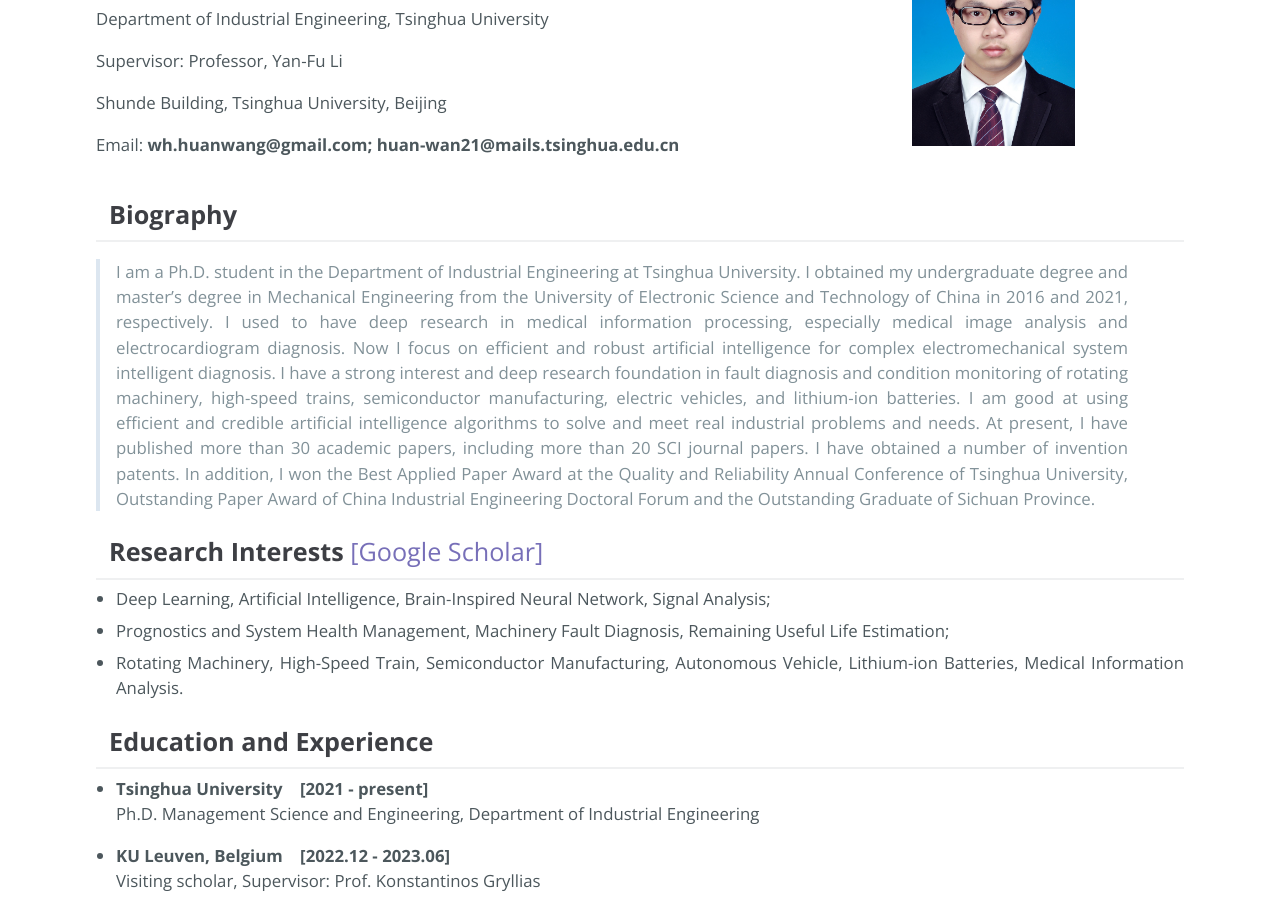
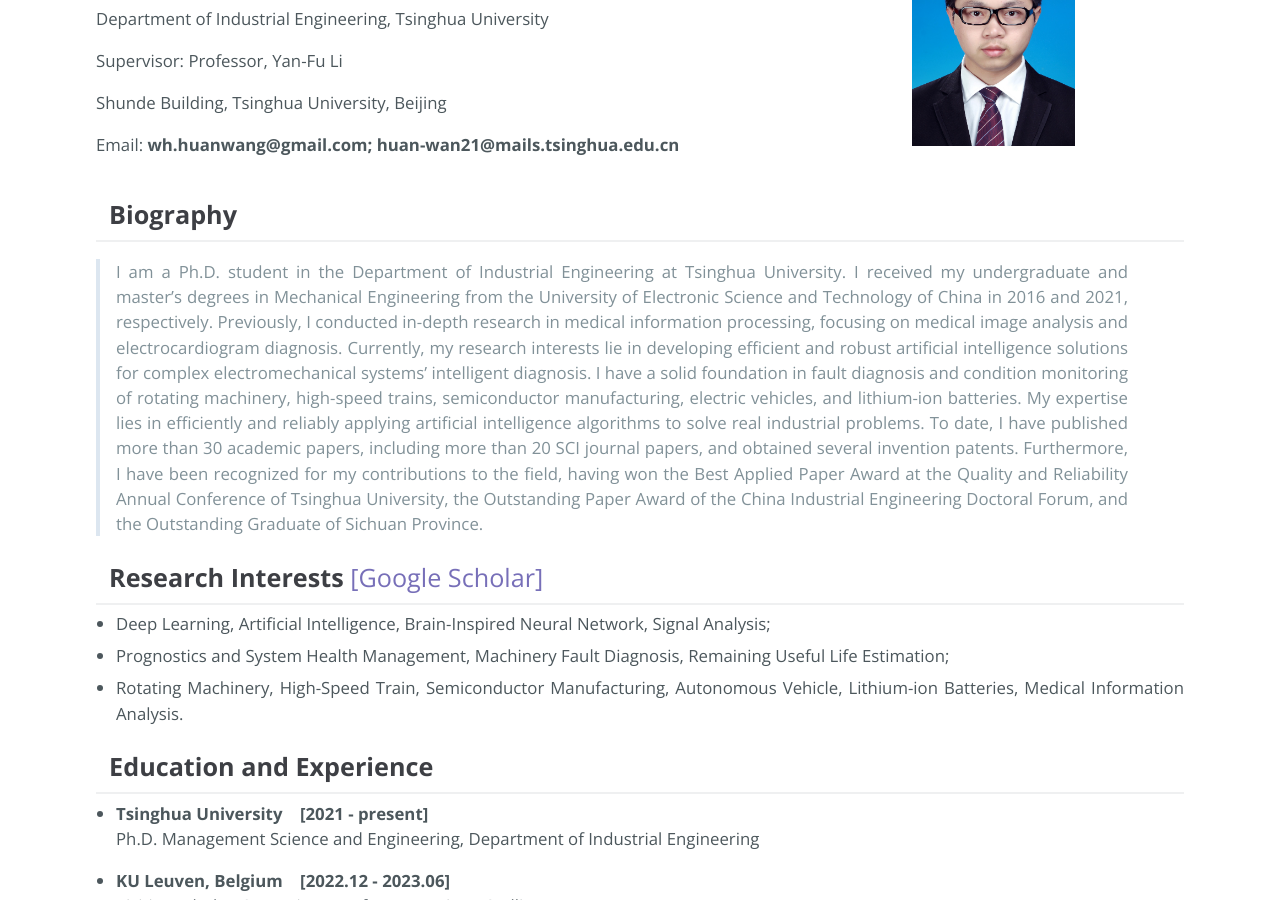
Before and after one commit to WH-HuanWang/WH-HuanWang.github.io, a Jekyll site: the page built from index.md, in a window 1280 px wide and 900 px high, scrolled down 350 px. Built offline with Jekyll 4.4.1, drawn with Linux system fonts in a browser that asks for light colours.

Commit message:
Update index.md

```diff
--- a/index.md
+++ b/index.md
@@ -22,7 +22,8 @@ description: I focus on efficient and robust artificial intelligence for complex
 
 ## &nbsp; <b>Biography</b>
 * * *
-> I am a Ph.D. student in the Department of Industrial Engineering at Tsinghua University. I obtained my undergraduate degree and master's degree in Mechanical Engineering from the University of Electronic Science and Technology of China in 2016 and 2021, respectively. I used to have deep research in medical information processing, especially medical image analysis and electrocardiogram diagnosis. Now I focus on efficient and robust artificial intelligence for complex electromechanical system intelligent diagnosis. I have a strong interest and deep research foundation in fault diagnosis and condition monitoring of rotating machinery, high-speed trains, semiconductor manufacturing, electric vehicles, and lithium-ion batteries. I am good at using efficient and credible artificial intelligence algorithms to solve and meet real industrial problems and needs. At present, I have published more than 30 academic papers, including more than 20 SCI journal papers. I have obtained a number of invention patents. In addition, I won the Best Applied Paper Award at the Quality and Reliability Annual Conference of Tsinghua University, Outstanding Paper Award of China Industrial Engineering Doctoral Forum and the Outstanding Graduate of Sichuan Province.
+> I am a Ph.D. student in the Department of Industrial Engineering at Tsinghua University. I received my undergraduate and master's degrees in Mechanical Engineering from the University of Electronic Science and Technology of China in 2016 and 2021, respectively. Previously, I conducted in-depth research in medical information processing, focusing on medical image analysis and electrocardiogram diagnosis. Currently, my research interests lie in developing efficient and robust artificial intelligence solutions for complex electromechanical systems' intelligent diagnosis. I have a solid foundation in fault diagnosis and condition monitoring of rotating machinery, high-speed trains, semiconductor manufacturing, electric vehicles, and lithium-ion batteries. My expertise lies in efficiently and reliably applying artificial intelligence algorithms to solve real industrial problems.
+To date, I have published more than 30 academic papers, including more than 20 SCI journal papers, and obtained several invention patents. Furthermore, I have been recognized for my contributions to the field, having won the Best Applied Paper Award at the Quality and Reliability Annual Conference of Tsinghua University, the Outstanding Paper Award of the China Industrial Engineering Doctoral Forum, and the Outstanding Graduate of Sichuan Province.
 
 
 ## &nbsp; <b>Research Interests</b> [[Google Scholar]](https://scholar.google.com.hk/citations?user=Um0g-XMAAAAJ&hl=zh-CN&authuser=1)
```
